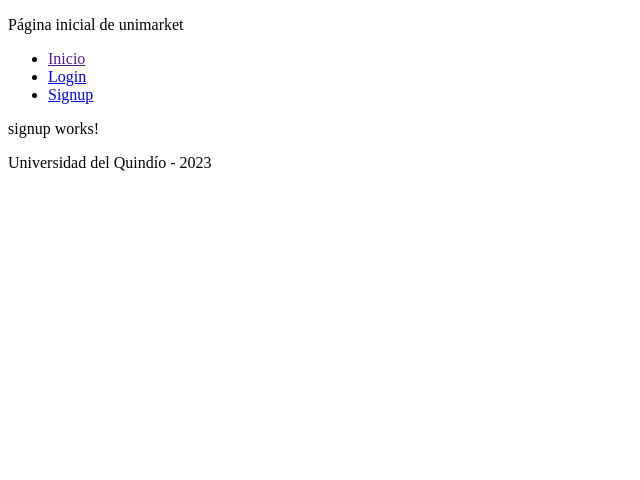
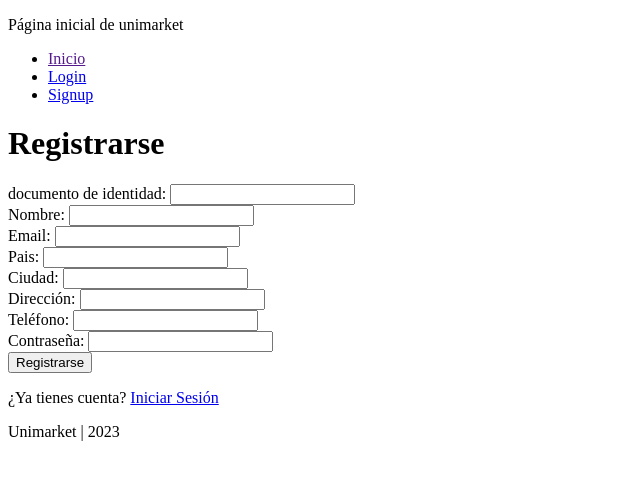
Before and after one commit to ReDAndFel/unimarket_frontend, an Angular app: page /signup in a window 1280 px wide. Shown: the top 480 px of the page, without its empty margins (0-640 px from the left). Built offline with nearby package versions, Linux system fonts and the light colour scheme.

Commit message:
Se creó el componente Signup y Login

```diff
--- a/src/app/app.component.html
+++ b/src/app/app.component.html
@@ -8,5 +8,5 @@
 </header>
 <router-outlet></router-outlet>
 <footer>
-  <p>Universidad del Quindío - 2023</p>
+  <p>Unimarket | 2023</p>
 </footer>
--- /dev/null
+++ b/src/app/model/login-dto.ts
@@ -0,0 +1,4 @@
+export class LoginDTO {
+  email:string = "";
+  password:string = "";
+}
--- /dev/null
+++ b/src/app/model/person-dto.ts
@@ -0,0 +1,10 @@
+export class PersonDTO {
+  id:string="";
+  name:string = "";
+  email:string = "";
+  country:string="";
+  city:string="";
+  adress:string = "";
+  cellphoneNumber:string = "";
+  password:string = "";
+}
--- a/src/app/page/login/login.component.html
+++ b/src/app/page/login/login.component.html
@@ -1 +1,18 @@
-<p>login works!</p>
+<h1>Iniciar Sesión</h1>
+
+<form class = "form_login" (ngSubmit)="iniciarSesion()">
+
+  <div class="text-field">
+    <label>Correo electrónico: </label>
+    <input type="text" name="email" [(ngModel)]="login.email" required email/>
+  </div>
+  <div>
+    <label>Contraseña: </label>
+    <input type="password" name="password" [(ngModel)]="login.password" required/>
+  </div>
+  <button type="submit">Iniciar sesión</button>
+</form>
+
+<div class="forget_password">
+  <p>¿Olvidaste tu contraseña? <span><a href="/forget_password">Reestablecer contraseña</a></span></p>
+</div>
--- a/src/app/page/login/login.component.ts
+++ b/src/app/page/login/login.component.ts
@@ -1,4 +1,6 @@
 import { Component } from '@angular/core';
+import {PersonDTO} from "../../model/person-dto";
+import {LoginDTO} from "../../model/login-dto";
 
 @Component({
   selector: 'app-login',
@@ -6,5 +8,11 @@ import { Component } from '@angular/core';
   styleUrls: ['./login.component.css']
 })
 export class LoginComponent {
-
+  login:LoginDTO;
+  constructor(){
+    this.login = new LoginDTO();
+  }
+  public iniciarSesion(){
+    console.log(this.login);
+  }
 }
--- a/src/app/page/signup/signup.component.html
+++ b/src/app/page/signup/signup.component.html
@@ -1 +1,42 @@
-<p>signup works!</p>
+<h1>Registrarse</h1>
+
+<form class="form_signup" (ngSubmit)="registrar()">
+
+  <div class="text-field">
+    <label >documento de identidad: </label>
+    <input type="text" name="id" [(ngModel)]="person.id" required/>
+  </div>
+  <div class="text-field">
+    <label >Nombre: </label>
+    <input type="text" name="name" [(ngModel)]="person.name" required />
+  </div>
+  <div class="text-field">
+    <label >Email: </label>
+    <input type="email" name="email" [(ngModel)]="person.email" required email/>
+  </div>
+  <div class="text-field">
+    <label >Pais: </label>
+    <input type="text" name="country" [(ngModel)]="person.country" required />
+  </div>
+  <div class="text-field">
+    <label >Ciudad: </label>
+    <input type="text" name="city" [(ngModel)]="person.city" required />
+  </div>
+  <div class="text-field">
+    <label >Dirección: </label>
+    <input type="text" name="adress" [(ngModel)]="person.adress" required />
+  </div>
+  <div class="text-field">
+    <label >Teléfono: </label>
+    <input type="text" name="cellphoneNumber" [(ngModel)]="person.cellphoneNumber" required/>
+  </div>
+  <div class="text-field">
+    <label >Contraseña: </label>
+    <input type="password" name="password" [(ngModel)]="person.password" required/>
+  </div>
+  <button type="submit">Registrarse</button>
+</form>
+
+<div class="login_link">
+  <p>¿Ya tienes cuenta? <span><a href="/login">Iniciar Sesión</a></span></p>
+</div>
--- a/src/app/page/signup/signup.component.ts
+++ b/src/app/page/signup/signup.component.ts
@@ -1,10 +1,19 @@
 import { Component } from '@angular/core';
+import {PersonDTO} from "../../model/person-dto";
 
 @Component({
   selector: 'app-signup',
   templateUrl: './signup.component.html',
-  styleUrls: ['./signup.component.css']
+  styleUrls: ['./signup.component.css'],
+
 })
+
 export class SignupComponent {
-
+  person:PersonDTO;
+  constructor(){
+    this.person = new PersonDTO();
+  }
+  public registrar(){
+    console.log(this.person);
+  }
 }
```
Also changed, not shown: src/app/app.module.ts (+10 -3 lines).
